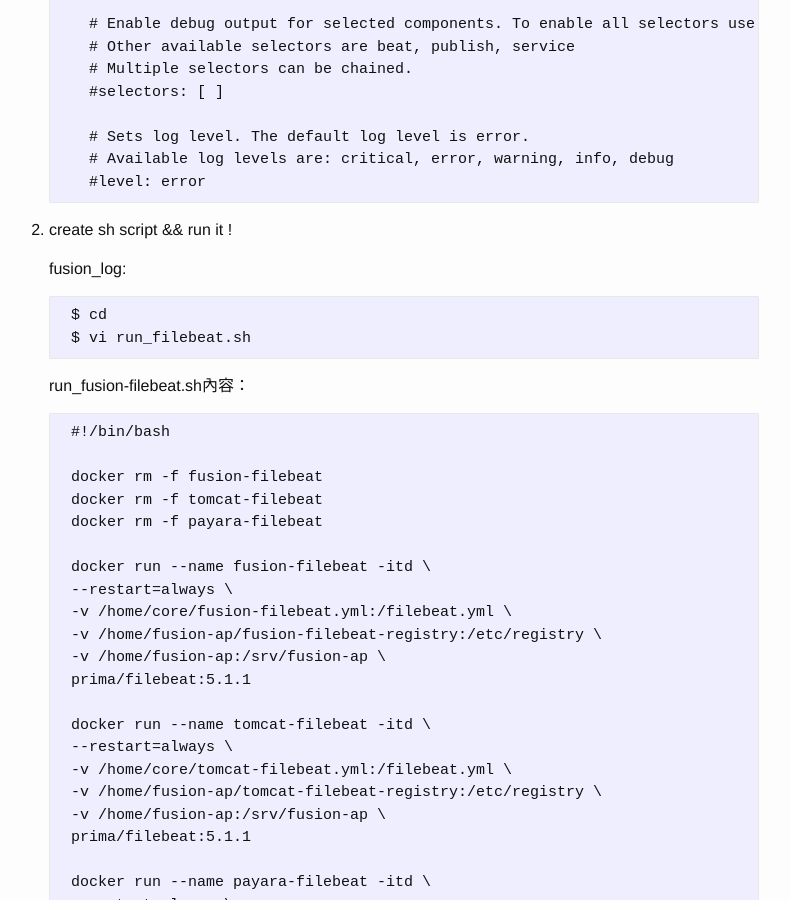
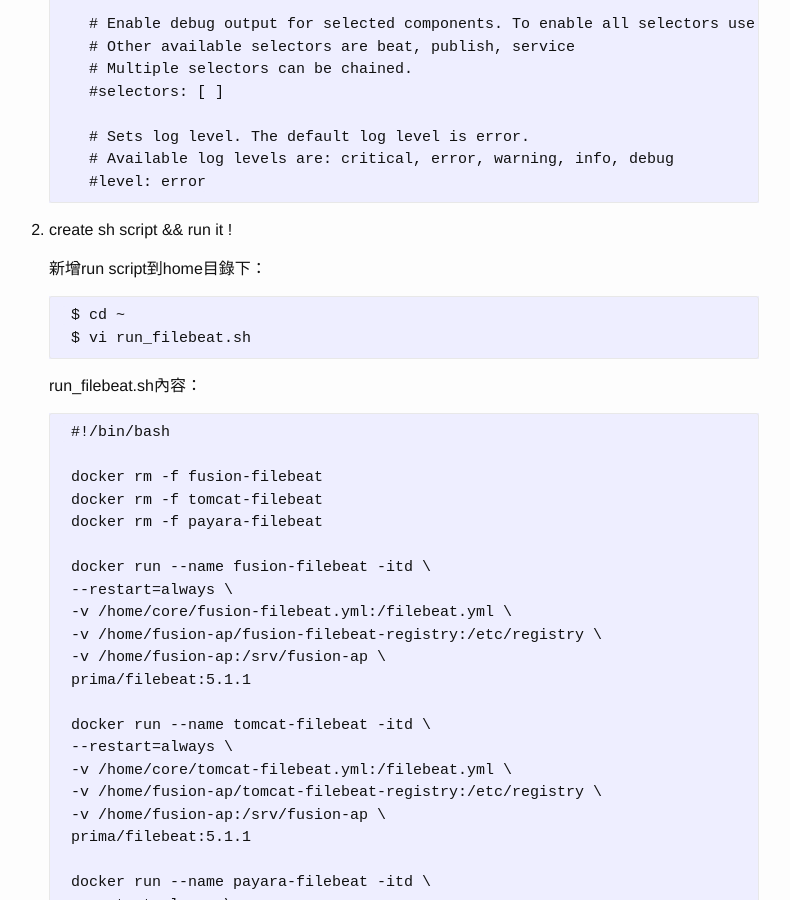
Before and after one commit to eden90267/eden90267.github.io, a Jekyll site: the page built from _posts/2016-12-20-DevOps-ELK-filebeat.markdown, in a window 1280 px wide and 900 px high, scrolled down 32470 px. Shown: the whole window, without its empty margins (251-1041 px from the left). Built offline with Jekyll 4.4.1, drawn with Linux system fonts in a browser that asks for light colours; some of the changed text lies outside the part shown.

Commit message:
modify ELK page content

```diff
--- a/_posts/2016-12-20-DevOps-ELK-filebeat.markdown
+++ b/_posts/2016-12-20-DevOps-ELK-filebeat.markdown
@@ -36,7 +36,7 @@ filebeat用來在各ap主機收集指定路徑的紀錄檔，再發送到logstas
 
 以下是建置步驟:
 
-1. 新增各filebeat資料夾，並放置配置檔案：
+1. 新增各filebeat-registry資料夾(供mark用)，並於home目錄下直接新增配置檔案：
 
 	fusion_log:
 
@@ -1460,12 +1460,12 @@ filebeat用來在各ap主機收集指定路徑的紀錄檔，再發送到logstas
 
 2. create sh script && run it !
 
-	fusion_log:
-
-		$ cd
+	新增run script到home目錄下：
+
+		$ cd ~
 		$ vi run_filebeat.sh
 
-	run_fusion-filebeat.sh內容：
+	run_filebeat.sh內容：
 
 		#!/bin/bash
 
```
